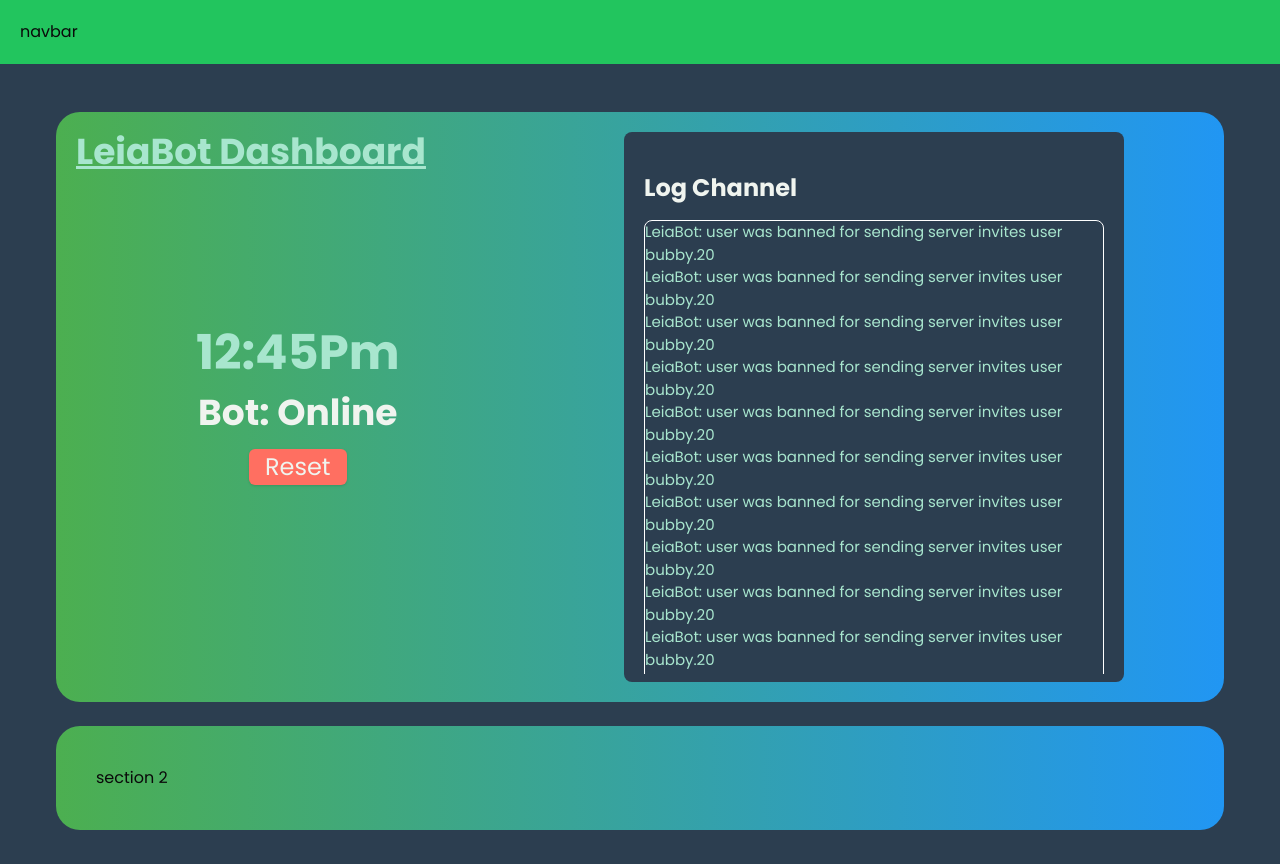
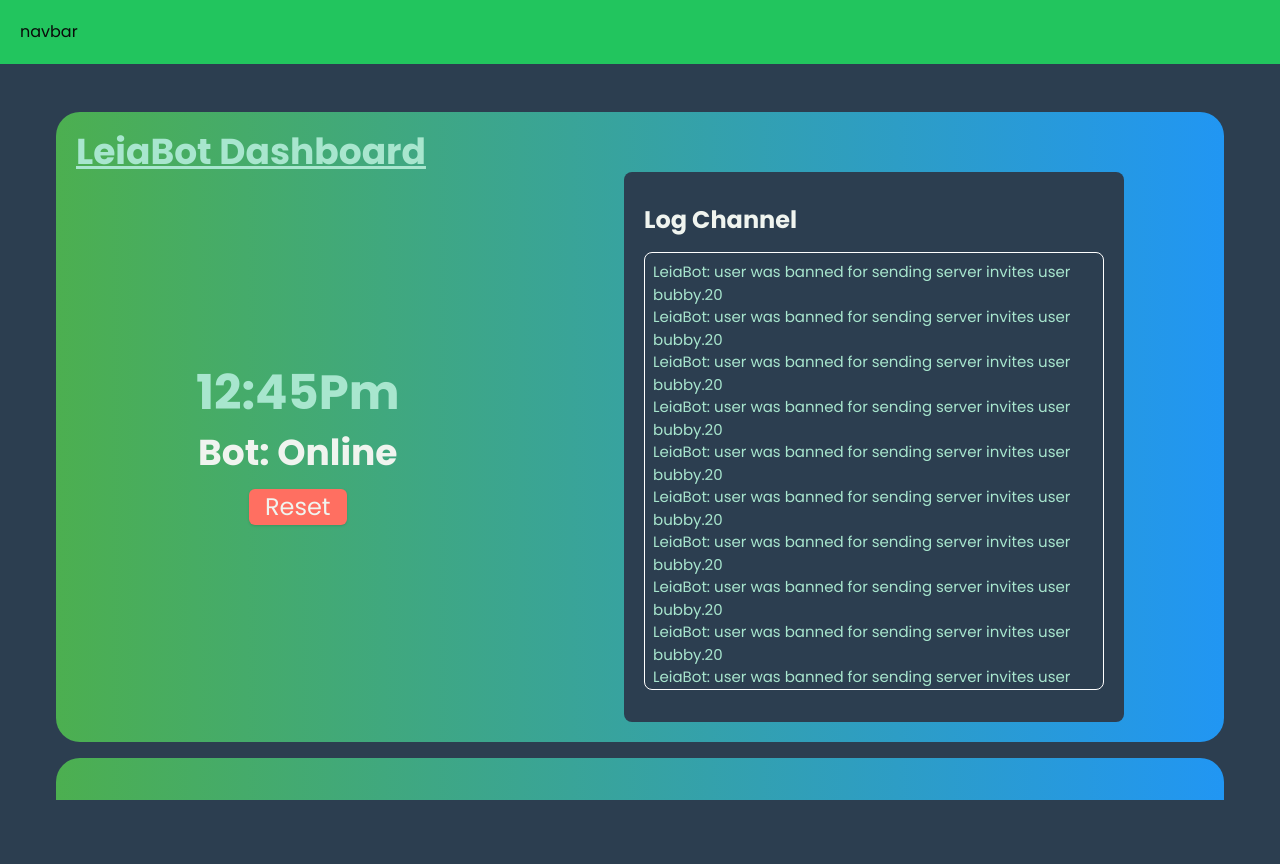
Before and after one commit to ryanharrelson1/LeiaBotDashBoard, a Next.js app: page / in a window 1280 px wide. After the commit the page ends 800 px from the top, so only its background shows below. Built offline with nearby package versions, Linux system fonts and the light colour scheme.

Commit message:
fixed log chanel board and trying to fix the content being cut off

```diff
--- a/app/(root)/layout.tsx
+++ b/app/(root)/layout.tsx
@@ -1,17 +1,17 @@
 import React, { ReactNode } from "react";
 import Navbar from "@/components/navbar";
-import Sidebar from "@/components/sidebar";
+
 
 const RootLayout = ({ children }: { children: ReactNode }) => {
   return (
-    <main className="relative">
+    <main className="relative h-screen overflow-hidden ">
       <Navbar />
 
-      <div className="flex">
-        <section className="flex flex-1 flex-col h-screen px-14  pt-12">
-          {children}
+        <section className="flex flex-grow flex-1 flex-col h-full px-14 pt-12 overflow-y-auto custom-scrollbar ">
+          <div className="min-h-full"> {children}</div>
+
         </section>
-      </div>
+
     </main>
   );
 };
--- a/app/(root)/page.tsx
+++ b/app/(root)/page.tsx
@@ -4,9 +4,9 @@ import Logboard from "@/components/logboard";
 
 const home = () => {
   return (
-    <main className="h-full flex flex-col gap-6">
+    <main className="flex flex-col gap-4 min-h-full">
       <section className="bg-gradient-to-r from-frog-green to-pond-blue p-5  rounded-3xl ">
-        <h1 className="absolute text-text-froggie-green font-bold text-4xl underline  w-fit ">
+        <h1 className=" text-text-froggie-green font-bold text-4xl underline  w-fit ">
           LeiaBot Dashboard
         </h1>
 
@@ -27,7 +27,8 @@ const home = () => {
         </div>
       </section>
       <section className="bg-gradient-to-r from-frog-green to-pond-blue p-10 rounded-3xl">
-        section 2
+
+
       </section>
     </main>
   );
--- a/app/layout.tsx
+++ b/app/layout.tsx
@@ -22,7 +22,7 @@ export default function RootLayout({
   return (
     <html lang="en">
       <body
-        className={`${poppins.className} scroll-smooth overflow-hidden bg-dark-dark-green antialiased`}
+        className={`${poppins.className} scroll-smooth min-h-screen  bg-dark-dark-green antialiased`}
       >
         {children}
       </body>
--- a/components/logboard.tsx
+++ b/components/logboard.tsx
@@ -3,12 +3,12 @@ import Message from "./message";
 
 const logboard = () => {
   return (
-    <section className="bg-dark-dark-green w-[500px] px-5 pt-10 h-full py-2 rounded-lg ">
-      <div className="flex flex-col gap-4 overflow-y-scroll h-full custom-scrollbar">
+    <section className="bg-dark-dark-green w-[500px] px-5  h-full py-8 rounded-lg ">
+      <div className="flex flex-col flex-1 gap-4 h-full">
         <h1 className="text-text-lilly-pad-white font-bold text-2xl">
           Log Channel
         </h1>
-        <div className=" border-white border-[1px] rounded-lg ">
+        <div className=" border-white border-[1px] rounded-lg overflow-y-scroll custom-scrollbar p-2  ">
           <Message />
           <Message />
           <Message />
--- a/components/navbar.tsx
+++ b/components/navbar.tsx
@@ -1,7 +1,7 @@
 import React from "react";
 
 const navbar = () => {
-  return <div className="  sticky bg-green-500 p-5 z-1">navbar</div>;
+  return <div className=" sticky bg-green-500 p-5">navbar</div>;
 };
 
 export default navbar;
```
